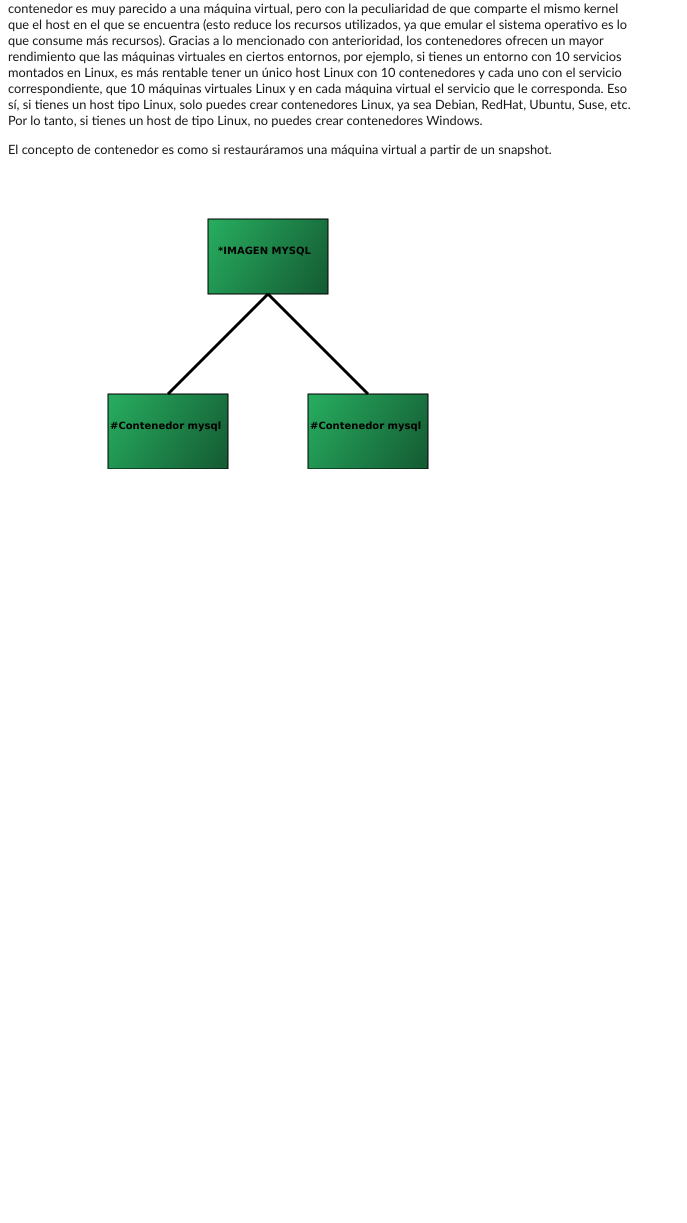
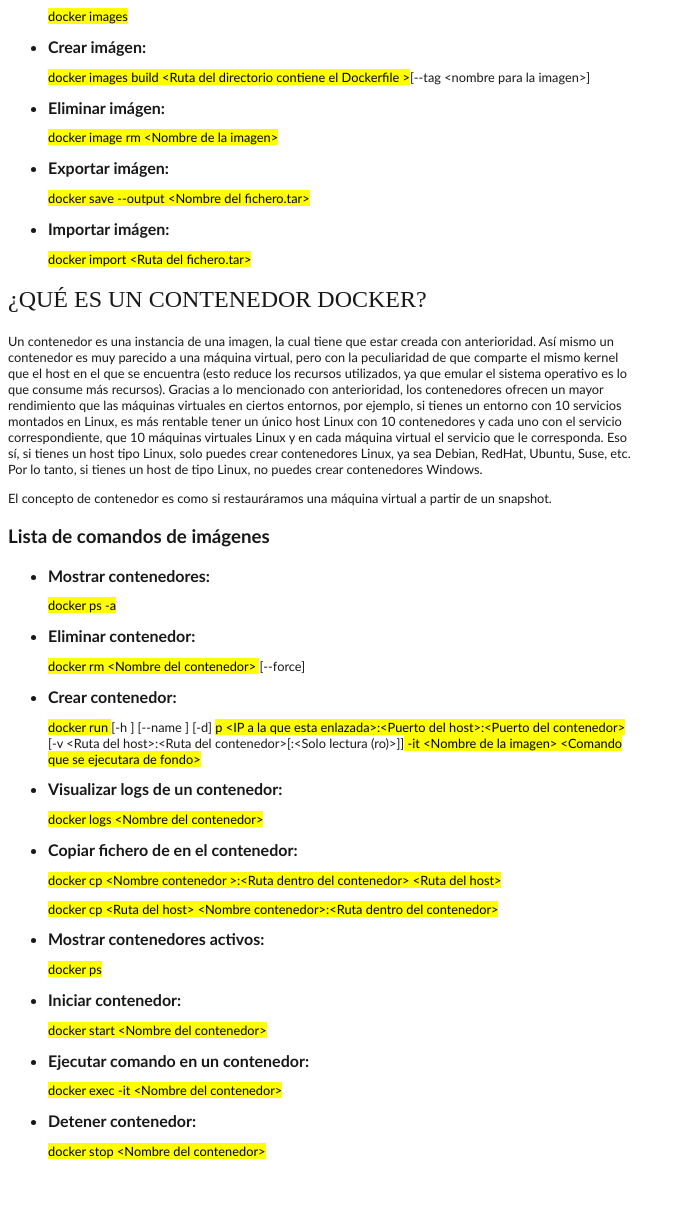
Before and after one commit to alvaroWalls/HLC01, a plain HTML site: page contenedorImagenes.html in a window 1280 px wide. Shown: the part 427-1650 px from the top of the page, without its empty margins (0-687 px from the left). Before the commit the page ends 907 px from the top, so only its background shows below. Drawn offline with Linux system fonts and the light colour scheme.

Commit message:
listas contenedores e imágenes

```diff
--- a/contenedorImagenes.html
+++ b/contenedorImagenes.html
@@ -124,6 +124,17 @@
                        aplicación web instalada.
                     </p>
 
+                    <h3>Lista de comandos de imágenes</h3>
+
+                    <ul>
+                        <li><strong>Mostrar imágenes:</strong><p><mark>docker images</mark></p></li>
+                        <li><strong>Crear imágen:</strong> <p><mark>docker images build &lt;Ruta del directorio contiene el Dockerfile &gt;</mark>[--tag &lt;nombre para la imagen&gt;]</p></li>
+                        <li><strong>Eliminar imágen:</strong><p> <mark>docker image rm &lt;Nombre de la imagen&gt;</mark> </p> </li>
+                        <li><strong>Exportar imágen:</strong> <p><mark>docker save --output &lt;Nombre del fichero.tar&gt;</mark> </p><Nombre de la imagen> </li>
+                        <li><strong>Importar imágen:</strong> <p><mark>docker import &lt;Ruta del fichero.tar&gt;</mark></p> </li>
+
+
+                    </ul>
         </article>
 	    <article>
             <header>
@@ -142,7 +153,26 @@
                     RedHat, Ubuntu, Suse, etc. Por lo tanto, si tienes un host de tipo Linux, no puedes crear contenedores Windows.
                 </p>
                 <p>El concepto de contenedor es como si restauráramos una máquina virtual a partir de un snapshot.</p>
-	    </article>
+
+                <h3>Lista de comandos de imágenes</h3>
+
+                    <ul>
+                        <li><strong>Mostrar contenedores:</strong><p><mark>docker ps -a</mark></p></li>
+                        <li><strong>Eliminar contenedor:</strong> <p><mark>docker rm &lt;Nombre del contenedor&gt; </mark>[--force]</p></li>
+                        <li><strong>Crear contenedor:</strong><p>
+                        <mark>docker run </mark>[-h <Hostname del contenedor>] [--name <Nombre del contenedor>] [-d] <mark>p &lt;IP a la que esta enlazada&gt;:&lt;Puerto del host&gt;:&lt;Puerto del contenedor&gt;</mark> [-v &lt;Ruta del host&gt;:&lt;Ruta del contenedor&gt;[:&lt;Solo lectura (ro)&gt;]]<mark> -it &lt;Nombre de la imagen&gt; &lt;Comando que se ejecutara de fondo&gt; </mark> </p> </li>
+                        <li><strong>Visualizar logs de un contenedor:</strong> <p><mark>docker logs &lt;Nombre del contenedor&gt; </mark>  </li>
+                        <li><strong>Copiar fichero de en el contenedor:</strong>
+                             <p><mark>docker cp &lt;Nombre contenedor &gt;:&lt;Ruta dentro del contenedor&gt; &lt;Ruta del host&gt;</mark> </p>
+                             <p><mark> docker cp &lt;Ruta del host&gt; &lt;Nombre contenedor&gt;:&lt;Ruta dentro del contenedor&gt; </mark></p>
+                        </li>
+                        <li><strong>Mostrar contenedores activos:</strong><p><mark>docker ps </mark></p></li>
+                        <li><strong>Iniciar contenedor:</strong><p><mark>docker start &lt;Nombre del contenedor&gt;</Nombre></mark></p></li>
+                        <li><strong>Ejecutar comando en un contenedor:</strong><p><mark>docker exec -it &lt;Nombre del contenedor&gt; <Comando a ejecutar> </mark></p></li>
+                        <li><strong>Detener contenedor:</strong><p><mark> docker stop &lt;Nombre del contenedor&gt; </mark></p></li>
+                    </ul>
+        </article>
+
         <canvas id="lienzo" width="500" height="300">
             Su navegador no soporta este dibujo
         </canvas>
```
